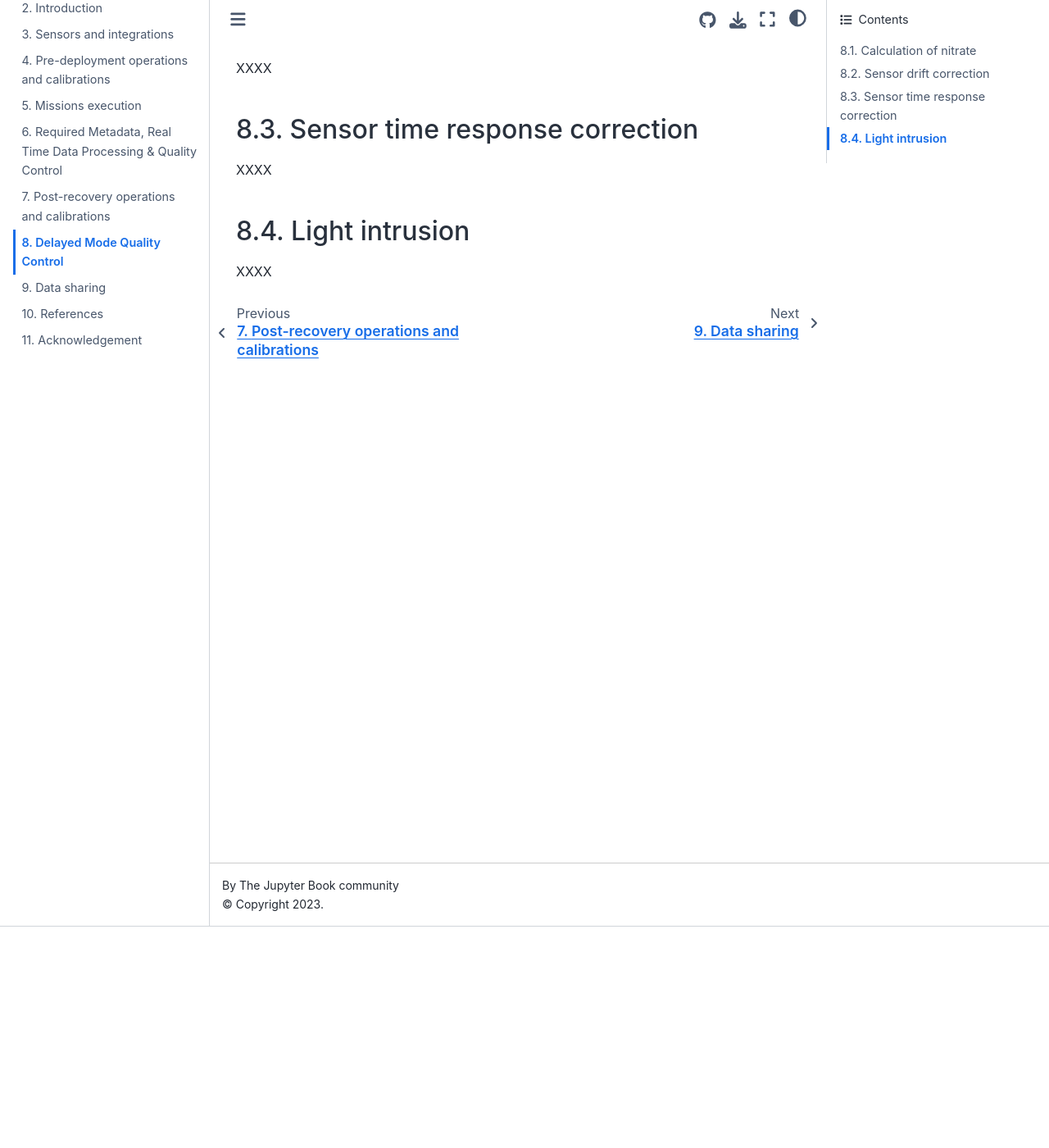
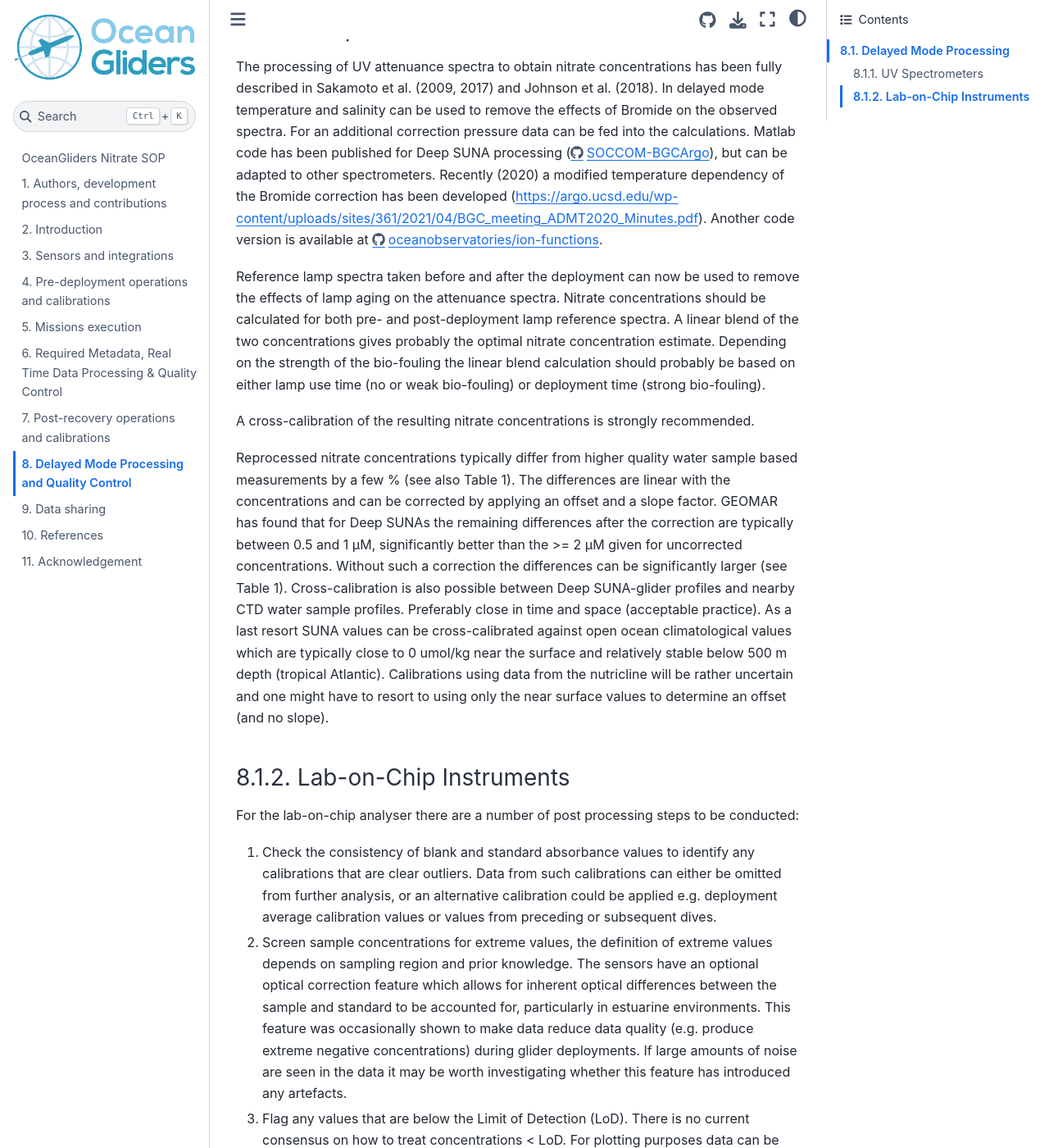
Before and after one commit to OceanGlidersCommunity/Nitrate_SOP, a Jupyter Book: the page built from sections/nitrate_dmqc.md, in a window 1280 px wide and 1400 px high, scrolled down 270 px. Shown: the whole window at 82% size. Built offline with Jupyter Book 1.0.4 settings and Sphinx 7.4.7 and the Sphinx Book theme 1.1.4, drawn with Linux system fonts in a browser that asks for light colours; some of the changed text lies outside the part shown.

Commit message:
Update nitrate_dmqc.md (#38)

```diff
--- a/sections/nitrate_dmqc.md
+++ b/sections/nitrate_dmqc.md
@@ -1,13 +1,38 @@
-# Delayed Mode Quality Control
+# Delayed Mode Processing and Quality Control
 
-## Calculation of nitrate
-XXXX
+## Delayed Mode Processing
+### UV Spectrometers
+The processing of UV attenuance spectra to obtain nitrate concentrations has been fully described in Sakamoto et al. (2009, 2017) and Johnson et al. (2018).
+In delayed mode  temperature and salinity can be used to remove the effects of Bromide on the observed spectra.
+For an additional correction pressure data can be fed into the calculations.
+Matlab code has been published for Deep SUNA processing (https://github.com/SOCCOM-BGCArgo), but can be adapted to other spectrometers.
+Recently (2020) a modified temperature dependency of the Bromide correction has been developed (https://argo.ucsd.edu/wp-content/uploads/sites/361/2021/04/BGC_meeting_ADMT2020_Minutes.pdf).
+Another code version is available at https://github.com/oceanobservatories/ion-functions/blob/master/ion_functions/data/nit_functions.py.
 
-## Sensor drift correction
-XXXX
+Reference lamp spectra taken before and after the deployment can now be used to remove the effects of lamp aging on the attenuance spectra.
+Nitrate concentrations should be calculated for both pre- and post-deployment lamp reference spectra.
+A linear blend of the two concentrations gives probably the optimal nitrate concentration estimate.
+Depending on the strength of the bio-fouling the linear blend calculation should probably be based on either lamp use time (no or weak bio-fouling) or deployment time (strong bio-fouling).
 
-## Sensor time response correction
-XXXX
+A cross-calibration of the resulting nitrate concentrations is strongly recommended.
 
-## Light intrusion
-XXXX
+Reprocessed nitrate concentrations typically differ from higher quality water sample based measurements by a few % (see also Table 1).
+The differences are linear with the concentrations and can be corrected by applying an offset and a slope factor.
+GEOMAR has found that for Deep SUNAs the remaining differences after the correction are typically between 0.5 and 1 µM, significantly better than the >= 2 µM given for uncorrected concentrations.
+Without such a correction the differences can be significantly larger (see Table 1).
+Cross-calibration is also possible between Deep SUNA-glider profiles and nearby CTD water sample profiles.
+Preferably close in time and space (acceptable practice).
+As a last resort SUNA values can be cross-calibrated against open ocean climatological values which are typically close to 0 umol/kg near the surface and relatively stable below 500 m depth (tropical Atlantic).
+Calibrations using data from the nutricline will be rather uncertain and one might have to resort to using only the near surface values to determine an offset (and no slope).
+
+### Lab-on-Chip Instruments
+For the lab-on-chip analyser there are a number of post processing steps to be conducted:
+1. Check the consistency of blank and standard absorbance values to identify any calibrations that are clear outliers. Data from such calibrations can either be omitted from further analysis, or an alternative calibration could be applied e.g. deployment average calibration values or values from preceding or subsequent dives.
+
+2. Screen sample concentrations for extreme values, the definition of extreme values depends on sampling region and prior knowledge. The sensors have an optional optical correction feature which allows for inherent optical differences between the sample and standard to be accounted for, particularly in estuarine environments. This feature was occasionally shown to make data reduce data quality (e.g. produce extreme negative concentrations) during glider deployments. If large amounts of noise are seen in the data it may be worth investigating whether this feature has introduced any artefacts.
+
+3. Flag any values that are below the Limit of Detection (LoD). There is no current consensus on how to treat concentrations < LoD. For plotting purposes data can be replaced with LoD/2.
+
+4. Compare the data product to climatological data and if available grab samples collected at beginning and end of deployment.
+
+It is important to note that LoC sample intake takes approximately 15-20 seconds, the precise duration, and hence vertical distance over which the sample is collected, can be calculated for each sample using raw data accessed on glider recovery. This is important when the glider is passing through strong nutrient gradients and for accurately reporting the  sample measurement depth. In dynamic regions, such as shelf seas, it is expected that there will be significant temporal and spatial variation of nutrient concentrations. Not every glider dive will include NO3 measurements, therefore it is helpful to occasionally conduct NO3 analysis on subsequent dives. By minimising natural spatial and temporal variability this allows for an assessment of LoC analyser field precision by comparing samples measured at similar points in the water column.
```
